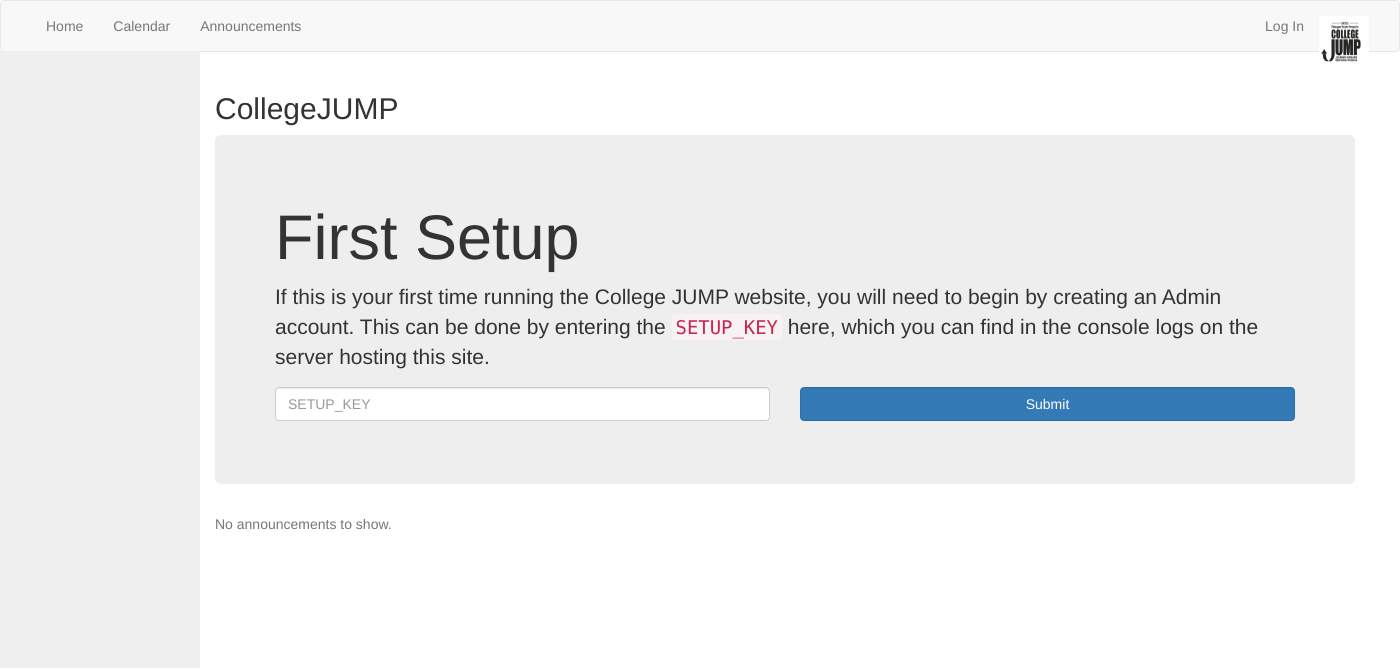
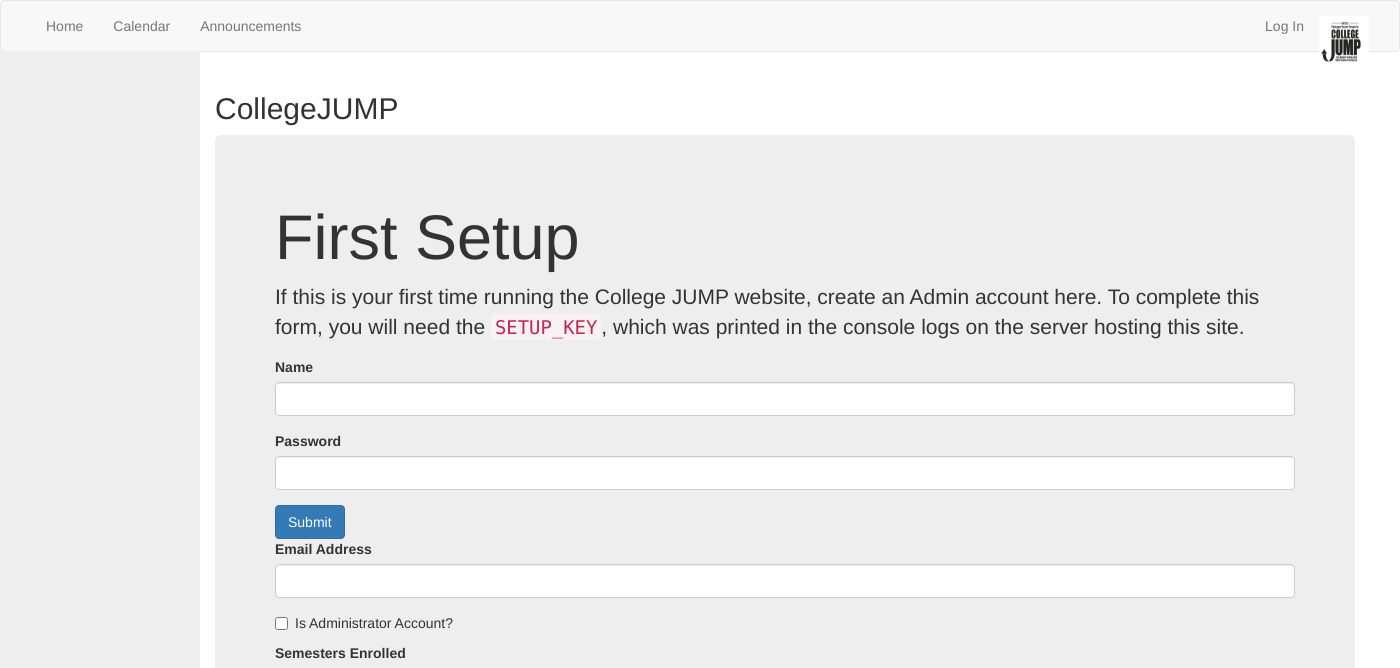
Before and after one commit to UMBC-CMSC447-Spring2017-Team5/college-JUMP, a Flask app: page / in a window 1400 px wide. Shown: the top 668 px of the page. Run offline with Flask 2, Linux system fonts and the light colour scheme; data that the repository does not hold is empty; parts of the project's set-up code (start-up, migrations or seed data) failed here and were passed over; some libraries are stand-ins or nearby versions.

Commit message:
Merge first setup form into front page
- Removes `/setup` view
- Makes `FirstSetupUserForm` a subclass of the admin form
- Moves Regex `SETUP_KEY` validation work into a WTForms validator

See #75

```diff
--- a/collegejump/forms.py
+++ b/collegejump/forms.py
@@ -100,8 +100,12 @@ class UserInfoAdminForm(UserInfoForm):
     def get_semesters_enrolled(self):
         return (models.Semester.query.get(sid) for sid in self.semesters_enrolled.data)
 
-class FirstSetupUserInfoForm(UserInfoForm):
-    setup_key = fields.HiddenField()
+class FirstSetupUserInfoForm(UserInfoAdminForm):
+    setup_key = fields.StringField('Setup Key', [
+        validators.required(),
+        validators.Regexp('[a-zA-Z0-9]{32}',
+                          message='Must resemble 4eb27b69ddc1d1b8866c0beb4de3d643'),
+    ])
 
     # pylint: disable=no-self-argument,no-self-use
     def validate_setup_key(form, field):
--- a/collegejump/templates/index.html
+++ b/collegejump/templates/index.html
@@ -13,27 +13,19 @@
 {# If this is the first setup, meaning there are no admin users, prompt to enter
    the SETUP key from the logs. This directs to a form to create the first admin.
 #}
-{%- if config.SETUP_KEY %}
+{%- if setup_form %}
 <div class="jumbotron">
   <h1 class="display-2">First Setup</h1>
   <p>
-    If this is your first time running the College JUMP website, you will need
-    to begin by creating an Admin account. This can be done by entering the
-    <code>SETUP_KEY</code> here, which you can find in the console logs on the
-    server hosting this site.
+    If this is your first time running the College JUMP website, create an Admin
+    account here. To complete this form, you will need the
+    <code>SETUP_KEY</code>, which was printed in the console logs on the server
+    hosting this site.
   </p>
-  <form method="GET" action="{{ url_for('setup_page') }}" class="row">
-    <div class="form-group col-xs-12 col-sm-6">
-      <input name="key"
-             type="text"
-             required
-             pattern="[a-fA-F0-9]{32}" {# SETUP_KEY is 8 bytes, hex encoded #}
-             placeholder="SETUP_KEY"
-             class="form-control"/>
-    </div>
-    <div class="form-group col-xs-12 col-sm-6">
-      <input type="submit" class="form-control btn btn-primary"/>
-    </div>
+  {{ wtf.quick_form(setup_form, method="POST",
+                    action=url_for("front_page"),
+                    form_type="horizontal",
+                    button_map={"submit": "primary"}) }}
   </form>
 </div>
 {%- endif %}
--- a/collegejump/views.py
+++ b/collegejump/views.py
@@ -12,12 +12,37 @@ def send_static(path):
     return flask.send_from_directory('static', path)
 
 
-@app.route('/')
+@app.route('/', methods=["GET", "POST"])
 def front_page():
+
+    # If setup mode is happening, render a FirstSetupUserInfoForm.
+    if 'SETUP_KEY' in app.config:
+        setup_form = forms.FirstSetupUserInfoForm()
+    else:
+        setup_form = None
+
+
+    if setup_form and setup_form.validate_on_submit():
+        user = setup_form.to_user_model()
+        user.admin = True # A user created this way is always an admin
+
+        app.db.session.add(user)
+        app.db.session.commit()
+
+        # Now that the user is created, log it and delete the SETUP_KEY.
+        app.logger.info("Created user %r using SETUP_KEY, disabling SETUP_KEY", user)
+        del app.config['SETUP_KEY']
+
+        # Log the created user in automatically.
+        login_user(user)
+
+        return flask.redirect(flask.url_for("front_page"))
+
     announcements = models.Announcement.query\
             .order_by(models.Announcement.timestamp.desc()).limit(10)
     return flask.render_template('index.html',
-                                 announcements=announcements)
+                                 announcements=announcements,
+                                 setup_form=setup_form)
 
 
 @app.route('/calendar')
@@ -322,46 +347,6 @@ def edit_accounts_page():
     return flask.render_template('edit_accounts.html', form=form,
                                  users=models.User.query.all())
 
-@app.route('/setup', methods=['GET', 'POST'])
-def setup_page():
-    # If the SETUP_KEY isn't set in the config, it isn't first setup, and we
-    # should just pretend this page doesn't exist.
-    if 'SETUP_KEY' not in app.config:
-        flask.abort(404)
-
-    # Otherwise, continue trying to process the form. Checking of the SETUP_KEY
-    # is handled by the form automagically.
-    form = forms.FirstSetupUserInfoForm()
-    if form.validate_on_submit():
-        user = form.to_user_model()
-        user.admin = True # A user created this way is always an admin
-
-        app.db.session.add(user)
-        app.db.session.commit()
-
-        # Now that the user is created, log it and delete the SETUP_KEY.
-        app.logger.info("Created user %r using SETUP_KEY, disabling SETUP_KEY", user)
-        del app.config['SETUP_KEY']
-
-        # Log the created user in automatically.
-        login_user(user)
-
-        return flask.redirect(flask.url_for("front_page"))
-
-    # If the method was GET, pull `key` from the query parameters in to the
-    # form, to get included in the subsequent POST automatically.
-    if flask.request.method == 'GET':
-        form.setup_key.data = flask.request.args.get('key')
-        app.logger.debug("Filling setup form with key in query parameter: %r",
-                         form.setup_key.data)
-
-    # No matter what, check that what is now in the form parameter is correct,
-    # otherwise, show them nothing.
-    if form.setup_key.data != app.config['SETUP_KEY']:
-        flask.abort(401) # unauthorized
-
-    return flask.render_template('setup.html', form=form)
-
 @app.route('/database/', methods=['GET', 'POST'])
 @admin_required
 def database_page():
```
Also changed, not shown: collegejump/templates/setup.html (deleted, +0 -28 lines).
